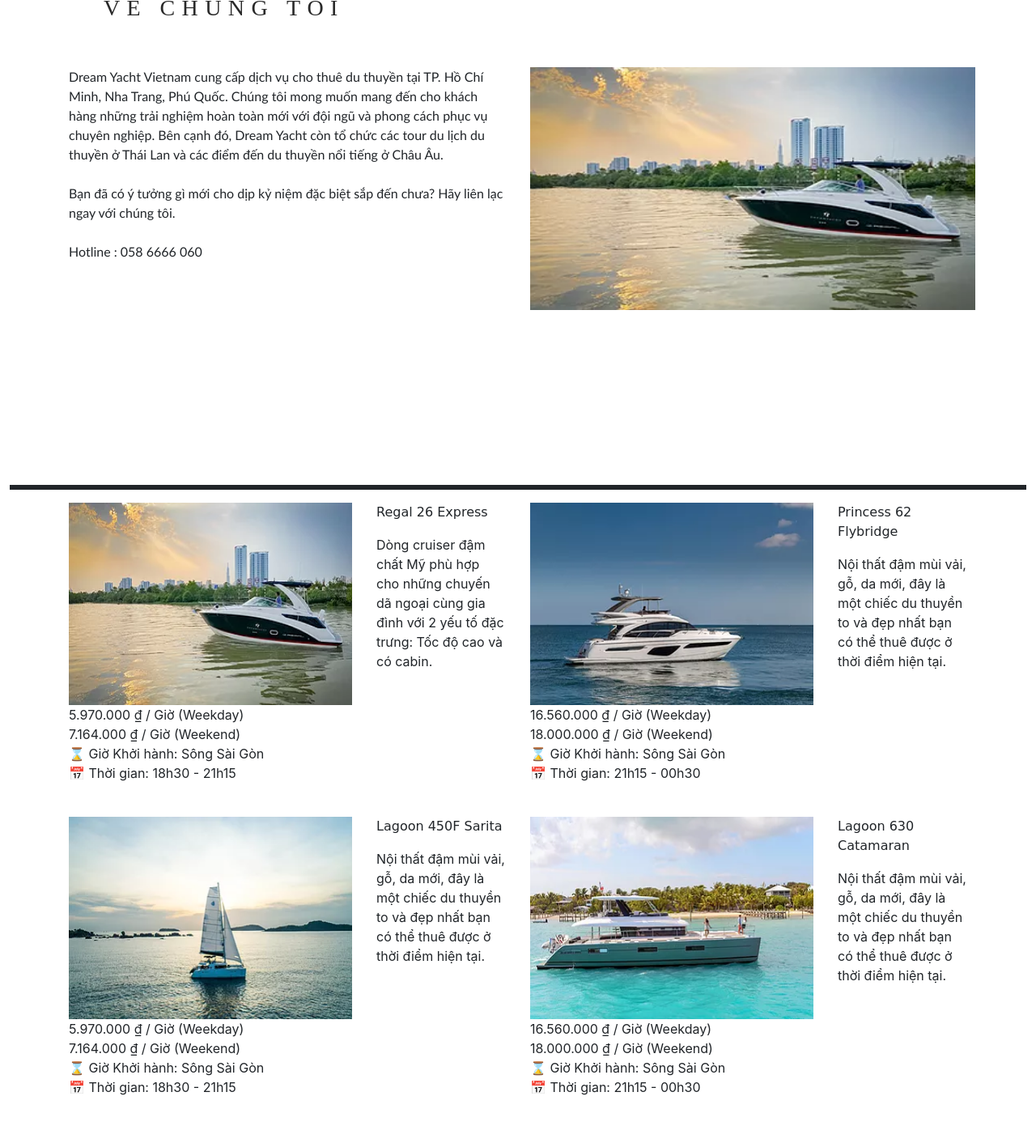
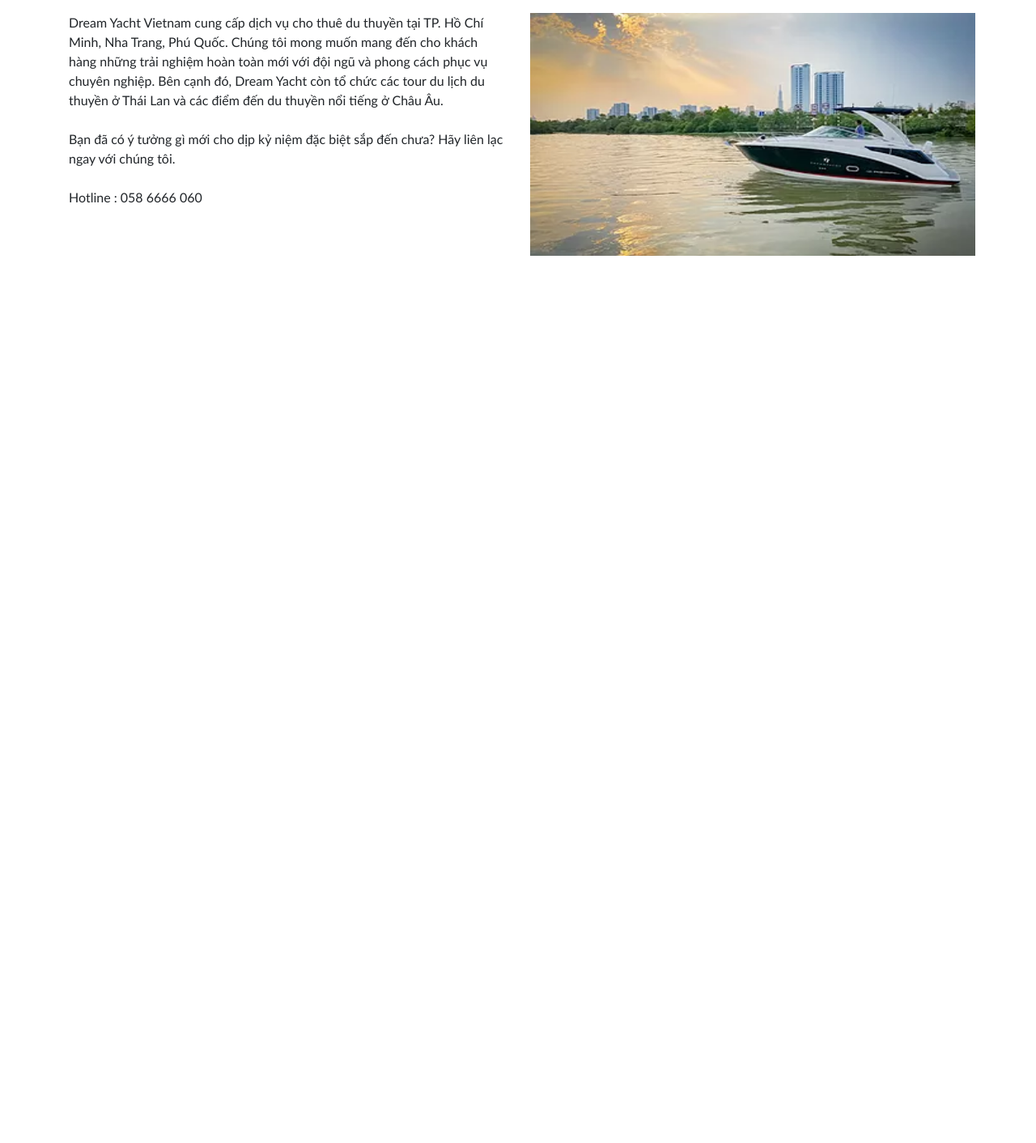
Before and after one commit to Trong-Ho/Group4_T1.2108.A0_Eproject1, a plain HTML site: page eProject/home.html in a window 1280 px wide. Shown: the part 656-2068 px from the top of the page at 81% size. After the commit the page ends 1172 px from the top, so only its background shows below. Drawn offline with nearby package versions, Linux system fonts and the light colour scheme.

Commit message:
loc.updates

```diff
--- a/eProject/home.html
+++ b/eProject/home.html
@@ -65,7 +65,6 @@
         </li>
     </ul>
 
-    <header><img src="Logo.webp" style="background-color:darkslategrey;" alt=""></header>
     <br><br>
     <h2 style="color: rgb(41, 41, 41); font-family: montserrat; font-size: 28px; letter-spacing: 0.3em">VỀ CHÚNG TÔI</h2>
     <br><br>
@@ -84,115 +83,6 @@
         </div>
     </div>
 
-    <hr style="border: solid; width: 1250px;">
-
-    <!------------------------------------CATEGORY---------------------------------------------->
-
-    <div class="container">
-        <div class="row" style="height: 250px;" >
-            <div class="col-sm-4">          <!--dt1-->
-                <img class="pic1" src="pic1.webp"  alt="" usemap="#mymap1" height="250px" width="350px" >
-                    <map name="mymap1">
-                        <area shape="rect" coords="0,0,400,400" href="dt1.html"  alt="">
-                    </map>
-            </div>
-
-            <div class="col-sm-2" style="height: 400px;">
-                <p style="font-family: cursive;"> Regal 26 Express</p>
-                Dòng cruiser đậm chất Mỹ phù hợp cho những chuyến dã ngoại cùng gia đình với 2 yếu tố đặc trưng: Tốc độ cao và có cabin.
-            </div>
-
-            <div class="col-sm-4">          <!--dt2-->
-                <img src="pic2.webp" alt="" usemap="#mymap2" height="250px" width="350px" >
-                    <map name="mymap2">
-                        <area shape="rect" coords="0,0,400,400" href="dt2.html"  alt="">
-                    </map>
-            </div>
-
-            <div class="col-sm-2" style="height: 400px;">
-                <p style="font-family: cursive;">Princess 62 Flybridge</p>
-                Nội thất đậm mùi vải, gỗ, da mới, đây là một chiếc du thuyền to và đẹp nhất bạn có thể thuê được ở thời điểm hiện tại.
-            </div>
-        </div>
-    </div>
-
-    <!-------------------------------------PRICE------------------------------------------------>
-    <div class="container">
-        <div class="row" style="height: 90px;">
-            <div class="col-sm-6">
-                5.970.000 &#8363; / Giờ (Weekday) <br>
-                7.164.000 &#8363; / Giờ (Weekend) <br>
-                &#8987; Giờ Khởi hành: Sông Sài Gòn  <br>
-                &#128197; Thời gian: 18h30 - 21h15
-
-            </div>
-
-            <div class="col-sm-6">
-                16.560.000 &#8363; / Giờ (Weekday) <br>
-                18.000.000 &#8363; / Giờ (Weekend) <br>
-                &#8987; Giờ Khởi hành: Sông Sài Gòn  <br>
-                &#128197; Thời gian: 21h15 - 00h30
-            </div>
-        </div>
-    </div>
-
-    <br> <br>
-
-    <div class="container">
-        <div class="row" style="height: 250px;" >
-            <div class="col-sm-4">          <!--dt3-->
-                <img src="pic3.webp" alt="" usemap="#mymap3" height="250px" width="350px" >
-                    <map name="mymap3">
-                        <area shape="rect" coords="0,0,400,400" href="dt3.html"  alt="">
-                    </map>
-            </div>
-
-            <div class="col-sm-2" style="height: 400px;">
-                <p style="font-family: cursive;">Lagoon 450F Sarita</p>
-                Nội thất đậm mùi vải, gỗ, da mới, đây là một chiếc du thuyền to và đẹp nhất bạn có thể thuê được ở thời điểm hiện tại.
-            </div>
-
-            <div class="col-sm-4">          <!--dt4-->
-                <img src="pic4.webp" alt="" usemap="#mymap4" height="250px" width="350px" >
-                    <map name="mymap4">
-                        <area shape="rect" coords="0,0,400,400" href="dt4.html"  alt="">
-                    </map>
-            </div>
-
-            <div class="col-sm-2" style="height: 400px;">
-                <p style="font-family: cursive;">Lagoon 630 Catamaran</p>
-                Nội thất đậm mùi vải, gỗ, da mới, đây là một chiếc du thuyền to và đẹp nhất bạn có thể thuê được ở thời điểm hiện tại.
-            </div>
-        </div>
-    </div>
-
-     <!-------------------------------------PRICE------------------------------------------------>
-    <div class="container">
-        <div class="row" style="height: 90px;">
-            <div class="col-sm-6">
-                5.970.000 &#8363; / Giờ (Weekday) <br>
-                7.164.000 &#8363; / Giờ (Weekend) <br>
-                &#8987; Giờ Khởi hành: Sông Sài Gòn  <br>
-                &#128197; Thời gian: 18h30 - 21h15
-
-            </div>
-
-            <div class="col-sm-6">
-                16.560.000 &#8363; / Giờ (Weekday) <br>
-                18.000.000 &#8363; / Giờ (Weekend) <br>
-                &#8987; Giờ Khởi hành: Sông Sài Gòn  <br>
-                &#128197; Thời gian: 21h15 - 00h30
-            </div>
-        </div>
-    </div>
-
-
-
-
-<br><br><br><br> <br> <br><br><br>
-
-
-
 
 </body>
 </html>
```
